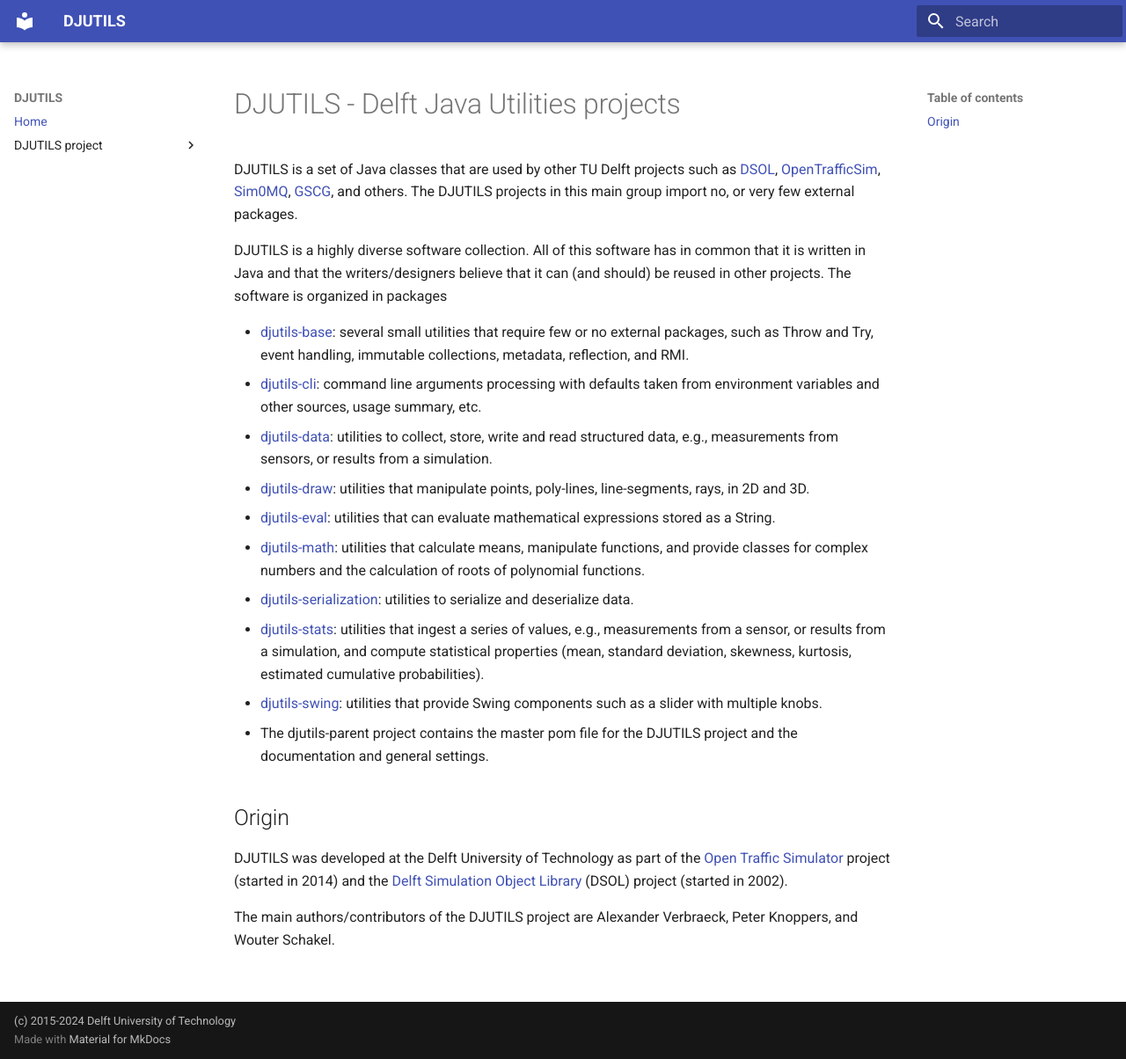
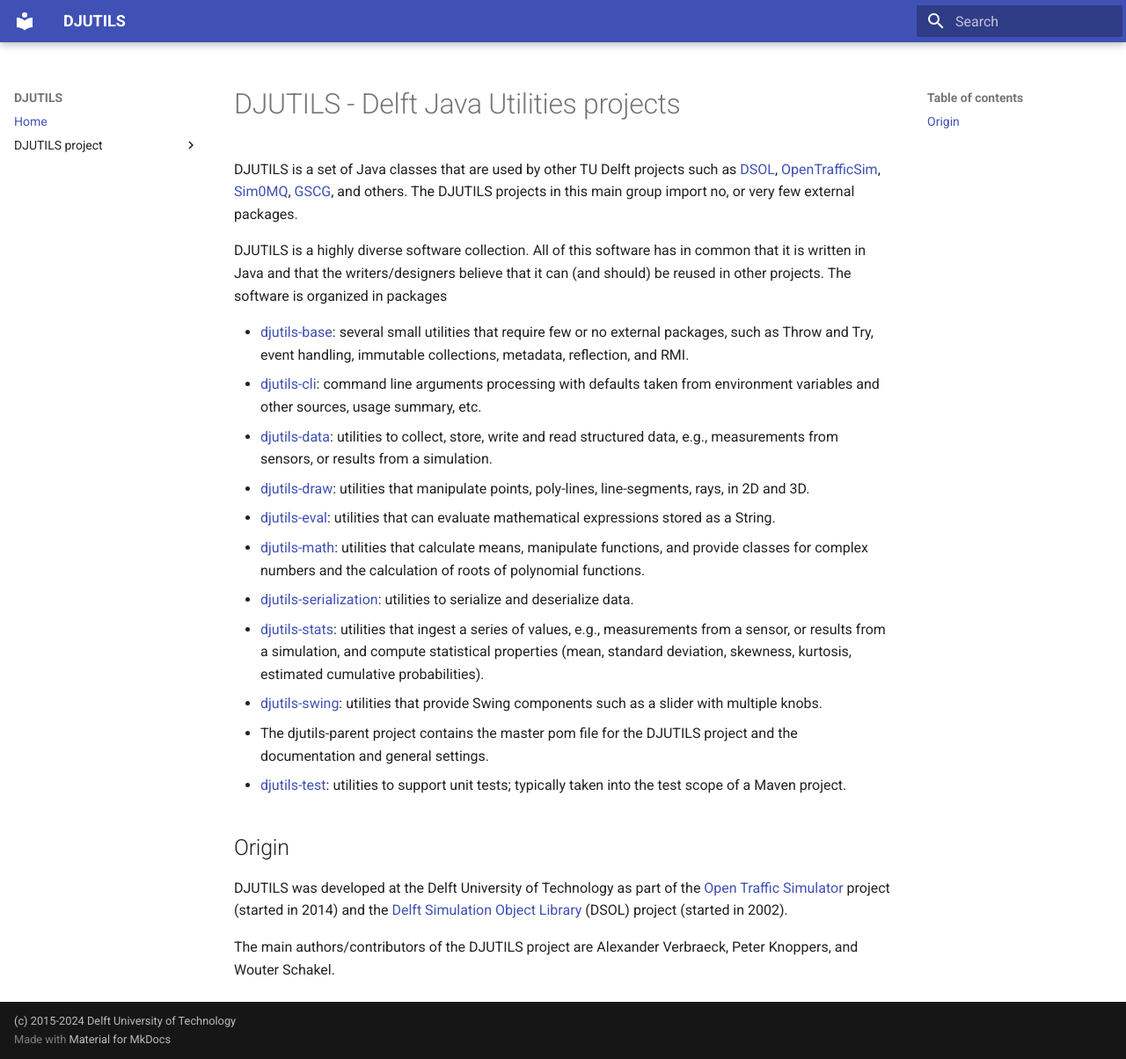
Before and after one commit to averbraeck/djutils-base, an MkDocs documentation site: the page built from docs/index.md, in a window 1280 px wide and 1204 px high. Shown: the whole window at 88% size. Built offline with MkDocs 1.6.1 and Material for MkDocs 9.7.7, drawn with Linux system fonts in a browser that asks for light colours.

Commit message:
Add djutils-test to the main menu

```diff
--- a/docs/index.md
+++ b/docs/index.md
@@ -14,6 +14,7 @@ DJUTILS is a highly diverse software collection. All of this software has in com
 * [djutils-stats](https://djutils.org/manual/djutils-stats): utilities that ingest a series of values, e.g., measurements from a sensor, or results from a simulation, and compute statistical properties (mean, standard deviation, skewness, kurtosis, estimated cumulative probabilities).
 * [djutils-swing](https://djutils.org/manual/djutils-swing): utilities that provide Swing components such as a slider with multiple knobs.
 * The djutils-parent project contains the master pom file for the DJUTILS project and the documentation and general settings.
+* [djutils-test](https://djutils.org/manual/djutils-test): utilities to support unit tests; typically taken into the test scope of a Maven project.
 
 
 ## Origin
```
